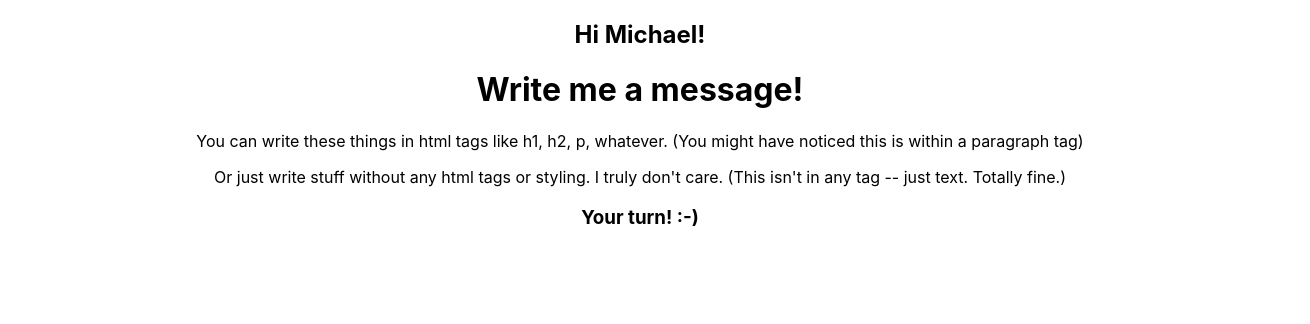
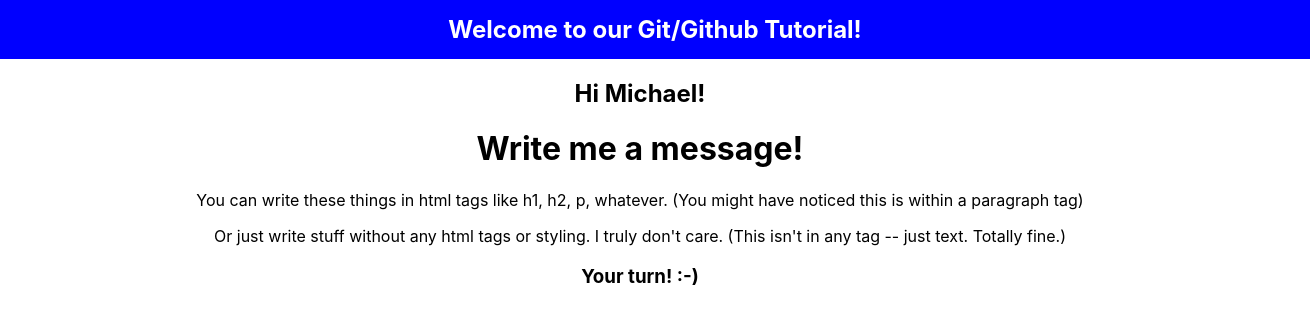
Before and after one commit to SAnschutz/practice-git, a React (Create React App) app: page / in a window 1280 px wide. Shown: the top 324 px of the page, 1310 px wide, since content can reach past the window. Built offline with nearby package versions, Linux system fonts and the light colour scheme.

Commit message:
add header

```diff
--- a/src/App.js
+++ b/src/App.js
@@ -1,10 +1,12 @@
 import logo from './logo.svg';
 import './App.css';
 import Hello from './Components/Hello';
+import Header from './Components/Header'
 
 function App() {
   return (
     <div className='App'>
+      <Header />
       <Hello />
     </div>
   );
--- /dev/null
+++ b/src/Components/Header.js
@@ -0,0 +1,16 @@
+import React from 'react'
+
+function Header(){
+    return (
+        <div style={{
+            width: '100%',
+            fontSize: 24,
+            fontWeight: 'bold',
+            background: 'blue',
+            padding: 15,
+            color: 'white'
+        }}>Welcome to our Git/Github Tutorial!</div>
+    )
+}
+
+export default Header
```
